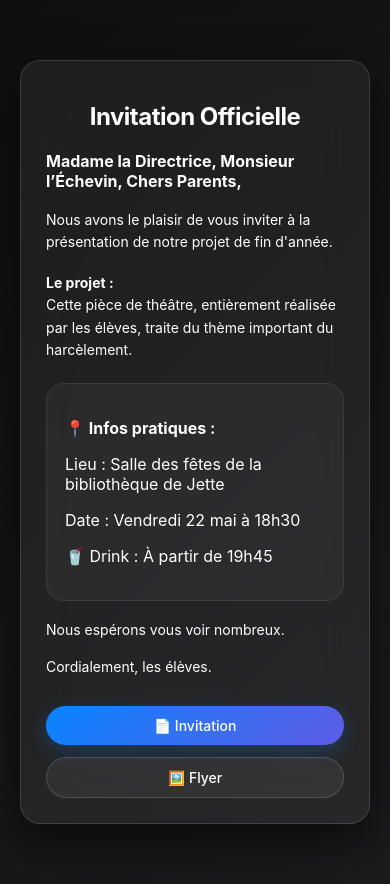
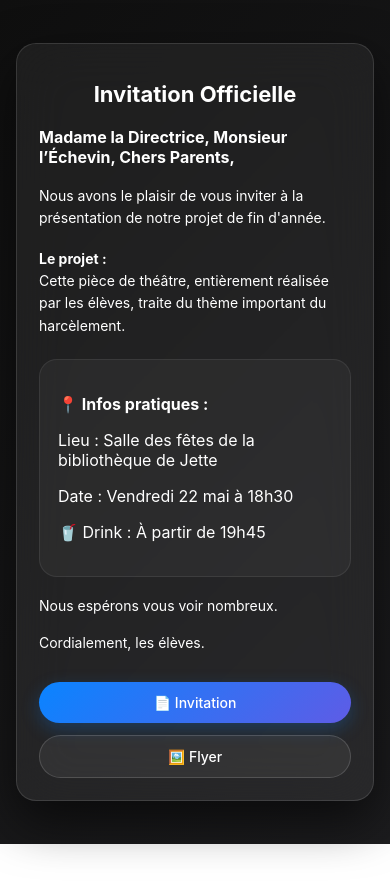
Before and after one commit to azbner/invitation, a plain HTML site: page index.html in a window 390 px wide. After the commit the page ends 844 px from the top, so only its background shows below. Drawn offline with Linux system fonts and the light colour scheme.

Commit message:
Refactor HTML and CSS for invitation page

```diff
--- a/index.html
+++ b/index.html
@@ -6,6 +6,10 @@
 <title>Invitation Officielle</title>
 
 <style>
+* {
+    box-sizing: border-box;
+}
+
 body {
     margin: 0;
     font-family: -apple-system, BlinkMacSystemFont, "San Francisco", Arial;
@@ -15,14 +19,13 @@ body {
     justify-content: center;
     align-items: center;
     min-height: 100vh;
-    padding: 20px;
+    padding: 16px;
 }
 
-/* CARTE APPLE GLASS */
+/* CARTE */
 .card {
-    width: 680px;
-    max-width: 100%;
-    padding: 45px;
+    width: min(680px, 100%);
+    padding: 40px;
     border-radius: 28px;
 
     background: rgba(255,255,255,0.06);
@@ -31,21 +34,14 @@ body {
     border: 1px solid rgba(255,255,255,0.12);
     box-shadow: 0 20px 50px rgba(0,0,0,0.6);
 
-    overflow: hidden; /* 🔥 FIX IMPORTANT */
-    animation: fadeIn 0.8s ease;
-    transition: 0.3s;
-}
-
-.card:hover {
-    transform: scale(1.015);
+    overflow: hidden;
 }
 
 /* TITRE */
 h1 {
     text-align: center;
-    font-size: 34px;
+    font-size: clamp(22px, 4vw, 34px);
     margin-bottom: 20px;
-    letter-spacing: -0.5px;
 }
 
 /* TEXTES */
@@ -53,18 +49,6 @@ h1 {
     margin-top: 18px;
     line-height: 1.6;
     font-size: 16px;
-}
-
-p {
-    transition: 0.25s ease;
-}
-
-/* HOVER texte */
-p:hover {
-    transform: scale(1.03);
-    background: linear-gradient(90deg, #0a84ff, #5e5ce6);
-    -webkit-background-clip: text;
-    -webkit-text-fill-color: transparent;
 }
 
 /* INFO BOX */
@@ -77,37 +61,35 @@ p:hover {
     border: 1px solid rgba(255,255,255,0.08);
 }
 
+/* BOUTONS CONTAINER ULTRA SAFE */
+.buttons {
+    display: grid;
+    grid-template-columns: 1fr 1fr;
+    gap: 12px;
+    margin-top: 28px;
+}
+
 /* BOUTONS */
-.buttons {
+.btn {
     display: flex;
     justify-content: center;
-    gap: 12px;
-    margin-top: 28px;
-    flex-wrap: wrap;
-    width: 100%;
-    box-sizing: border-box;
-}
+    align-items: center;
 
-/* bouton principal */
-.btn {
-    padding: 11px 20px;
+    padding: 12px 16px;
     border-radius: 999px;
+
     text-decoration: none;
     font-size: 14px;
     font-weight: 500;
 
+    color: white;
     background: linear-gradient(135deg, #0a84ff, #5e5ce6);
-    color: white;
 
     box-shadow: 0 6px 18px rgba(10,132,255,0.25);
+
     transition: 0.25s ease;
 
-    display: inline-flex;
-    align-items: center;
-    justify-content: center;
-
-    max-width: 100%;
-    box-sizing: border-box;
+    width: 100%;
 }
 
 .btn:hover {
@@ -115,7 +97,7 @@ p:hover {
     box-shadow: 0 12px 30px rgba(10,132,255,0.35);
 }
 
-/* bouton secondaire */
+/* SECONDARY */
 .btn.secondary {
     background: rgba(255,255,255,0.06);
     border: 1px solid rgba(255,255,255,0.15);
@@ -124,47 +106,21 @@ p:hover {
 
 .btn.secondary:hover {
     background: linear-gradient(135deg, #34c759, #30d158);
-    border: 1px solid transparent;
 }
 
-/* ANIMATION */
-@keyframes fadeIn {
-    from { opacity: 0; transform: translateY(25px); }
-    to { opacity: 1; transform: translateY(0); }
-}
-
-/* TABLET */
-@media (max-width: 900px) {
-    .card {
-        padding: 35px;
-    }
-
-    h1 {
-        font-size: 30px;
-    }
-}
-
-/* MOBILE */
+/* MOBILE FIX */
 @media (max-width: 600px) {
     .card {
-        padding: 25px;
+        padding: 22px;
         border-radius: 20px;
     }
 
-    h1 {
-        font-size: 24px;
+    .buttons {
+        grid-template-columns: 1fr;
     }
 
     .section {
         font-size: 14px;
-    }
-
-    .buttons {
-        flex-direction: column;
-    }
-
-    .btn {
-        width: 100%;
     }
 }
 </style>
@@ -201,13 +157,8 @@ Cette pièce de théâtre, entièrement réalisée par les élèves, traite du t
 
 <!-- BOUTONS -->
 <div class="buttons">
-    <a href="invitation.pdf" download class="btn">
-        📄 Invitation
-    </a>
-
-    <a href="flyer.pdf" download class="btn secondary">
-        🖼️ Flyer
-    </a>
+    <a href="invitation.pdf" download class="btn">📄 Invitation</a>
+    <a href="flyer.pdf" download class="btn secondary">🖼️ Flyer</a>
 </div>
 
 </div>
```
